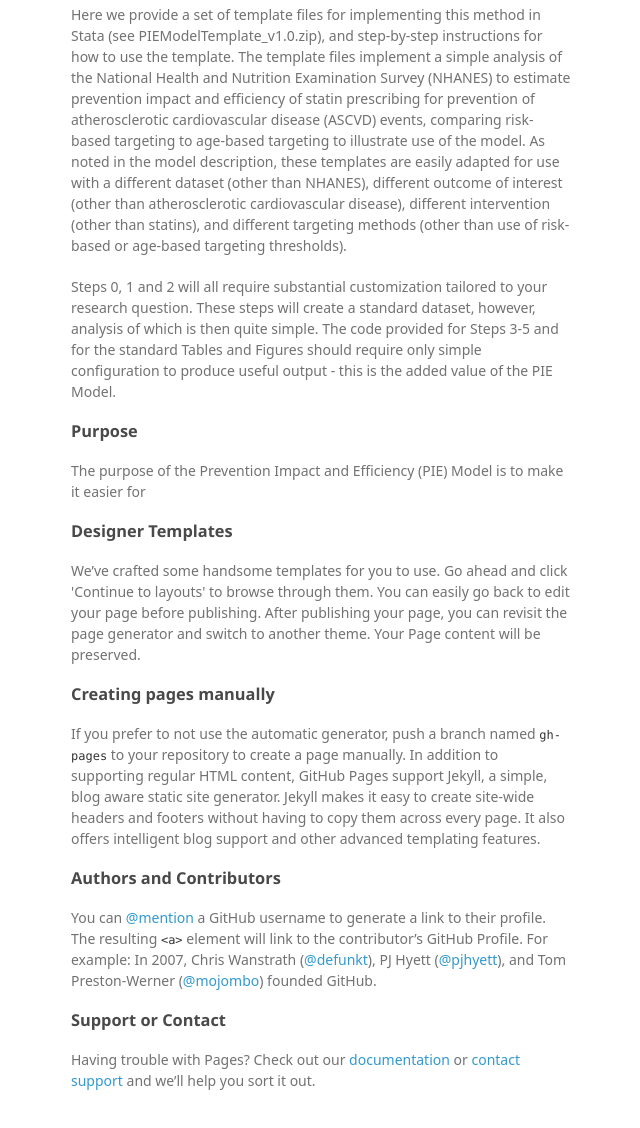
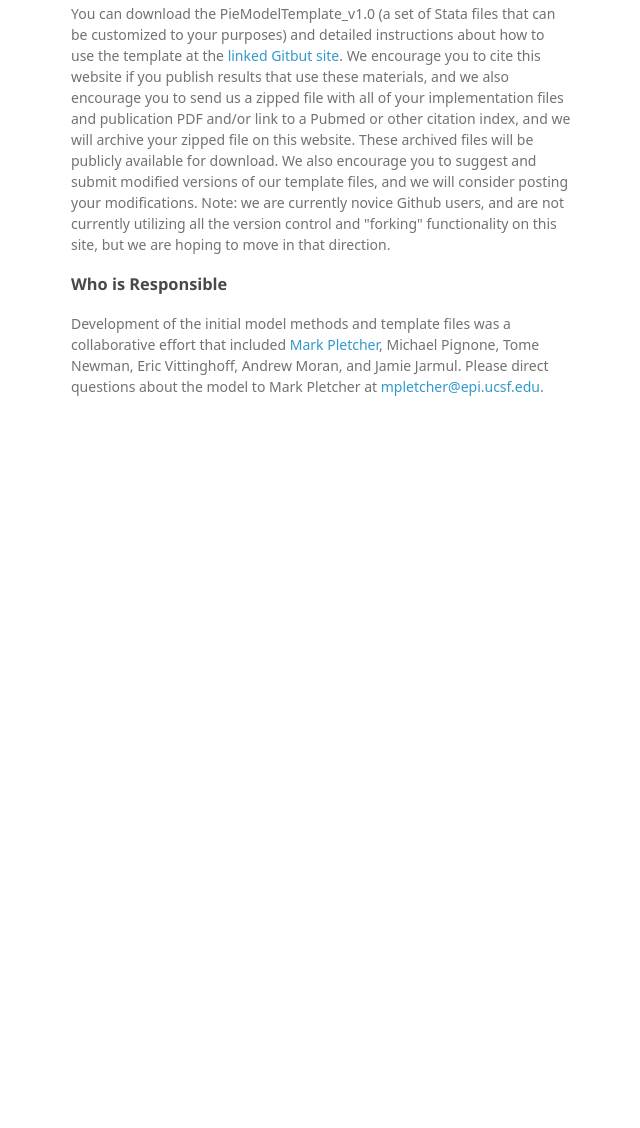
Before and after one commit to markpletcher/PIE-Model_Stata, a plain HTML site: page index.html in a window 1280 px wide. Shown: the part 1446-2574 px from the top of the page, without its empty margins (499-1139 px from the left). After the commit the page ends 1913 px from the top, so only its background shows below. Drawn offline with Linux system fonts and the light colour scheme; a web font is replaced by a local one.

```diff
--- a/index.html
+++ b/index.html
@@ -41,41 +41,20 @@
 <ul>
 <li>A new prevention strategy with higher potential efficacy (e.g., PCSK9 inhibition to lower LDL cholesterol)</li>
 <li>A new biomarker that can identify high-risk persons more accurately (e.g., coronary artery calcium)</li>
-<li>Simply lowering current statin treatment thresholds or improving adherence to current guidelines
-With the goal of developing a tool usable by guideline committees, we developed a simple model designed to produce theoretically-attainable estimates of public health impact and efficiency of targeted prevention strategies.  The model requires only 1) an algorithm for estimating disease risk, 2) a decision rule for how to target a proposed intervention, 3) an algorithm for estimating how much risk is reduced for any given individual from the intervention, and 4) a dataset representative of your target population that includes any measurements required for steps 1-3 (NHANES fulfills many of these requirements).  Once you've programmed your algorithms, the model produces estimates of prevention impact (% reduction in events) and efficiency (number needed to treat to prevent each event) for any combination of intervention and targeting algorithm, and pre-packaged easily-configured tables and figures that illustrate the tradeoffs between impact and efficiency inherent in any targeted prevention intervention.</li>
+<li>Simply lowering current statin treatment thresholds or improving adherence to current guidelines</li>
 </ul>
+
+<p>With the goal of developing a tool usable by guideline committees, we developed a simple model designed to produce theoretically-attainable estimates of public health impact and efficiency of targeted prevention strategies.  The model requires only 1) an algorithm for estimating disease risk, 2) a decision rule for how to target a proposed intervention, 3) an algorithm for estimating how much risk is reduced for any given individual from the intervention, and 4) a dataset representative of your target population that includes any measurements required for steps 1-3 (NHANES fulfills many of these requirements).  Once you've programmed your algorithms, the model produces estimates of prevention impact (% reduction in events) and efficiency (number needed to treat to prevent each event) for any combination of intervention and targeting algorithm, and pre-packaged easily-configured tables and figures that illustrate the tradeoffs between impact and efficiency inherent in any targeted prevention intervention.</p>
 
 <h3>
 <a id="how-to-use-the-model" class="anchor" href="#how-to-use-the-model" aria-hidden="true"><span aria-hidden="true" class="octicon octicon-link"></span></a>How to Use The Model</h3>
 
-<p>Here we provide a set of template files for implementing this method in Stata (see PIEModelTemplate_v1.0.zip), and step-by-step instructions for how to use the template.  The template files implement a simple analysis of the National Health and Nutrition Examination Survey (NHANES) to estimate prevention impact and efficiency of statin prescribing for prevention of atherosclerotic cardiovascular disease (ASCVD) events, comparing risk-based targeting to age-based targeting to illustrate use of the model.  As noted in the model description, these templates are easily adapted for use with a different dataset (other than NHANES), different outcome of interest (other than atherosclerotic cardiovascular disease), different intervention (other than statins), and different targeting methods (other than use of risk-based or age-based targeting thresholds).</p>
-
-<p>Steps 0, 1 and 2 will all require substantial customization tailored to your research question.  These steps will create a standard dataset, however, analysis of which is then quite simple.  The code provided for Steps 3-5 and for the standard Tables and Figures should require only simple configuration to produce useful output - this is the added value of the PIE Model.</p>
+<p>You can download the PieModelTemplate_v1.0 (a set of Stata files that can be customized to your purposes) and detailed instructions about how to use the template at the <a href="https://github.com/markpletcher/PIE-Model_Stata">linked Gitbut site</a>.  We encourage you to cite this website if you publish results that use these materials, and we also encourage you to send us a zipped file with all of your implementation files and publication PDF and/or link to a Pubmed or other citation index, and we will archive your zipped file on this website.  These archived files will be publicly available for download.  We also encourage you to suggest and submit modified versions of our template files, and we will consider posting your modifications.  Note: we are currently novice Github users, and are not currently utilizing all the version control and "forking" functionality on this site, but we are hoping to move in that direction.</p>
 
 <h3>
-<a id="purpose" class="anchor" href="#purpose" aria-hidden="true"><span aria-hidden="true" class="octicon octicon-link"></span></a>Purpose</h3>
+<a id="who-is-responsible" class="anchor" href="#who-is-responsible" aria-hidden="true"><span aria-hidden="true" class="octicon octicon-link"></span></a>Who is Responsible</h3>
 
-<p>The purpose of the Prevention Impact and Efficiency (PIE) Model is to make it easier for </p>
-
-<h3>
-<a id="designer-templates" class="anchor" href="#designer-templates" aria-hidden="true"><span aria-hidden="true" class="octicon octicon-link"></span></a>Designer Templates</h3>
-
-<p>We’ve crafted some handsome templates for you to use. Go ahead and click 'Continue to layouts' to browse through them. You can easily go back to edit your page before publishing. After publishing your page, you can revisit the page generator and switch to another theme. Your Page content will be preserved.</p>
-
-<h3>
-<a id="creating-pages-manually" class="anchor" href="#creating-pages-manually" aria-hidden="true"><span aria-hidden="true" class="octicon octicon-link"></span></a>Creating pages manually</h3>
-
-<p>If you prefer to not use the automatic generator, push a branch named <code>gh-pages</code> to your repository to create a page manually. In addition to supporting regular HTML content, GitHub Pages support Jekyll, a simple, blog aware static site generator. Jekyll makes it easy to create site-wide headers and footers without having to copy them across every page. It also offers intelligent blog support and other advanced templating features.</p>
-
-<h3>
-<a id="authors-and-contributors" class="anchor" href="#authors-and-contributors" aria-hidden="true"><span aria-hidden="true" class="octicon octicon-link"></span></a>Authors and Contributors</h3>
-
-<p>You can <a href="https://help.github.com/articles/basic-writing-and-formatting-syntax/#mentioning-users-and-teams" class="user-mention">@mention</a> a GitHub username to generate a link to their profile. The resulting <code>&lt;a&gt;</code> element will link to the contributor’s GitHub Profile. For example: In 2007, Chris Wanstrath (<a href="https://github.com/defunkt" class="user-mention">@defunkt</a>), PJ Hyett (<a href="https://github.com/pjhyett" class="user-mention">@pjhyett</a>), and Tom Preston-Werner (<a href="https://github.com/mojombo" class="user-mention">@mojombo</a>) founded GitHub.</p>
-
-<h3>
-<a id="support-or-contact" class="anchor" href="#support-or-contact" aria-hidden="true"><span aria-hidden="true" class="octicon octicon-link"></span></a>Support or Contact</h3>
-
-<p>Having trouble with Pages? Check out our <a href="https://help.github.com/pages">documentation</a> or <a href="https://github.com/contact">contact support</a> and we’ll help you sort it out.</p>
+<p>Development of the initial model methods and template files was a collaborative effort that included <a href="http://profiles.ucsf.edu/mark.pletcher">Mark Pletcher</a>, Michael Pignone, Tome Newman, Eric Vittinghoff, Andrew Moran, and Jamie Jarmul.  Please direct questions about the model to Mark Pletcher at <a href="mailto:mpletcher@epi.ucsf.edu">mpletcher@epi.ucsf.edu</a>.</p>
       </section>
       <footer>
         <p>This project is maintained by <a href="https://github.com/markpletcher">markpletcher</a></p>
```
Also changed, not shown: params.json (+1 -1 lines).
